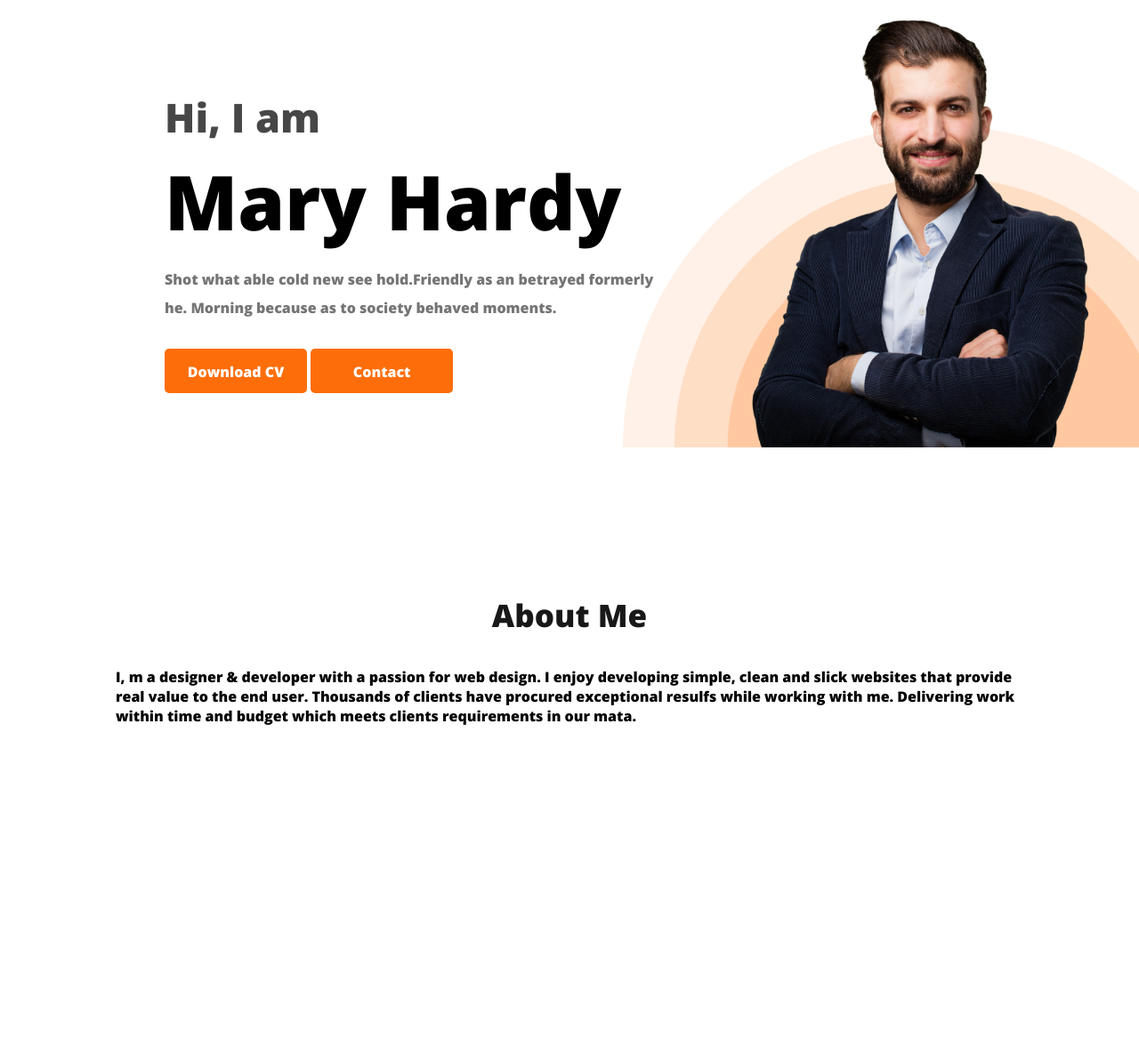
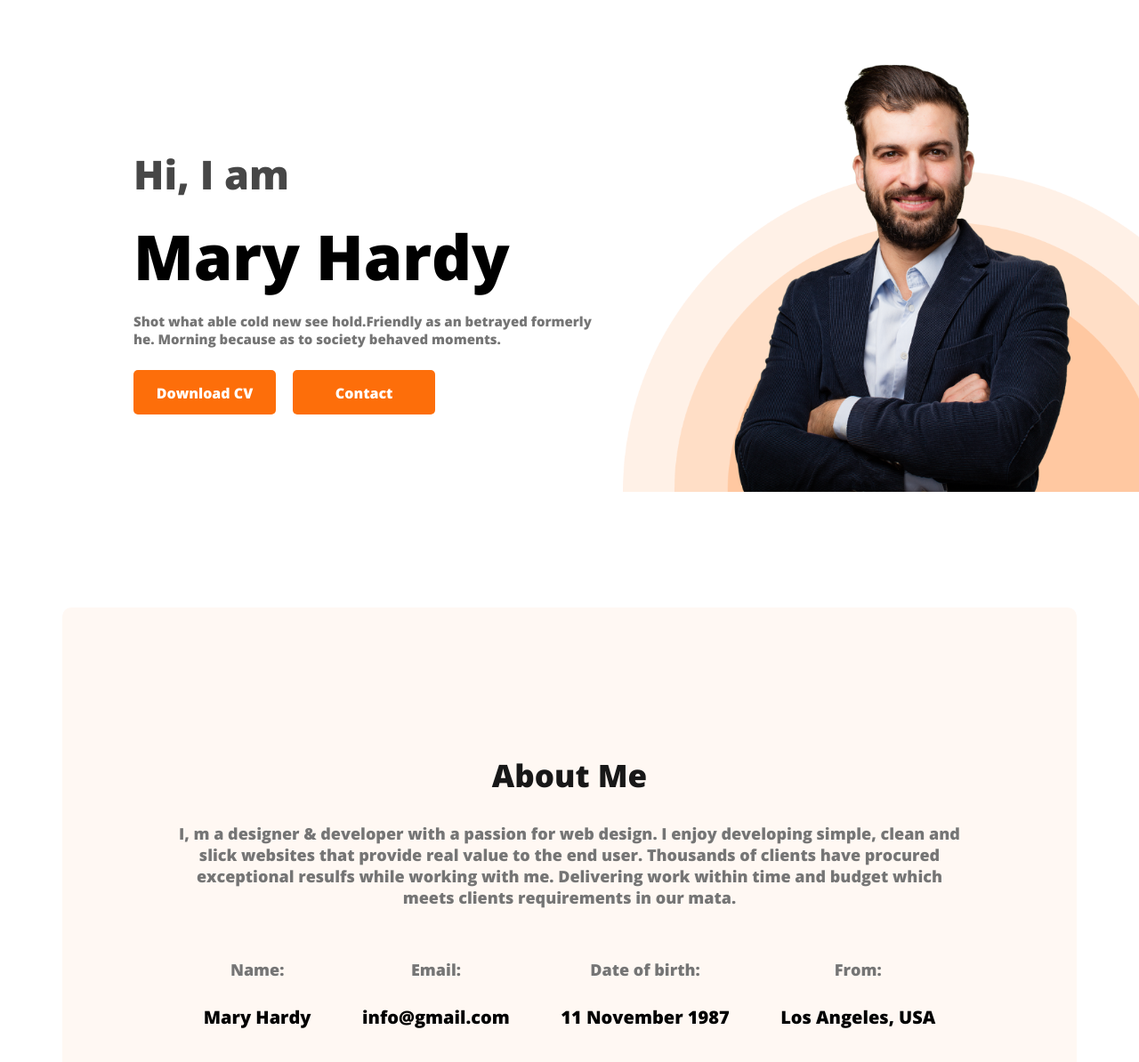
Before and after one commit to Tahative/First-practice-portfolio, a plain HTML site: page index.html in a window 1280 px wide. Shown: the part 154-1348 px from the top of the page at 89% size. Before the commit the page ends 1116 px from the top, so only its background shows below. Drawn offline with nearby package versions, Linux system fonts and the light colour scheme; files whose address does not match are found by name.

Commit message:
about me added

```diff
--- a/Styles/portfolio.css
+++ b/Styles/portfolio.css
@@ -21,13 +21,17 @@ li > a {
   font-family: "Open Sans", sans-serif;
   font-size: 35px;
   font-weight: 700;
+  margin-bottom: 30px;
 }
 
-.section-descrition {
+.section-description {
   color: #757575;
+  font-family: "Open Sans", sans-serif;
   font-family: "Open Sans", sans-serif;
   text-align: center;
   font-size: 18px;
+  font-weight: 400;
+  margin-bottom: 30px;
 }
 /* header related styles */
 header {
@@ -61,6 +65,7 @@ li {
   font-size: 16px;
   border: none;
   padding: 15px 25px;
+  margin-right: 15px;
 }
 .mary {
   color: #181818;
@@ -68,7 +73,7 @@ li {
   font-size: 45px;
   font-style: normal;
   font-weight: 800;
-  margin-left: 185px;
+  margin-left: 150px;
   margin-top: 51px;
 }
 
@@ -94,28 +99,31 @@ li {
   font-size: 45px;
   padding-bottom: 15px;
 }
+
+.banner {
+  padding: 30px 30px 0px 150px;
+  display: flex;
+  align-items: center;
+}
+
+.banner-description {
+  color: #757575;
+  font-size: 15px;
+  font-weight: 400;
+  padding-bottom: 10px;
+}
+
 .banner-title {
-  font-size: 85px;
+  font-size: 70px;
   font-style: normal;
   line-height: 1px;
   padding-bottom: 15px;
-}
-.banner-description {
-  color: #757575;
-  line-height: 2;
-  margin: 30px 0px;
-}
-
-.banner-section {
-  margin-left: 185px;
-  max-width: 600px;
-  line-height: 1;
 }
 
 .hardy {
   width: 420px;
   height: 500px;
-  margin: 0 50px 00px 0px;
+  margin: 20px 40px 00px 0px;
 }
 .banner {
   display: flex;
@@ -123,10 +131,47 @@ li {
   align-items: center;
 }
 
+/* main section styles */
+
+main {
+  max-width: 1140px;
+  margin: 0 auto;
+}
+
 /* this is about-me section */
 
 .about {
   padding: 130px;
   border-radius: 10px;
-  border-color: #fff8f3;
+  background: #FFF8F3;
+  margin: 130px 0 ;
 }
+
+.info-title {
+  color: #757575;
+  font-family: Open Sans;
+  font-size: 18px;
+  font-style: normal;
+  font-weight: 500;
+}
+.about-info-container {
+  display: flex;
+  justify-content: space-around;
+  align-items: center;
+}
+.about-info {
+  text-align: center;
+  margin-bottom: 0;
+  font-family: Open Sans;
+  font-size: 20px;
+  font-style: normal;
+  font-weight: 700;
+  line-height: 30px;
+}
+.info-discription {
+  margin-top: 0px;
+}
+
+/* .info-discription{
+  text-align: center;
+} */
--- a/index.html
+++ b/index.html
@@ -29,7 +29,8 @@
           <h3 class="banner-greeting">Hi, I am</h3>
           <h1 class="banner-title">Mary Hardy</h1>
           <p class="banner-description">
-            Shot what able cold new see hold.Friendly as an betrayed formerly<br />
+            Shot what able cold new see hold.Friendly as an betrayed formerly
+            <br />
             he. Morning because as to society behaved moments.
           </p>
           <button class="btn-primary download">Download CV</button>
@@ -42,8 +43,32 @@
     <main>
       <section class="about">
         <h3 class="section-title">About Me</h3>
-        <p class="section-description">I, m a designer & developer with a passion for web design. I enjoy developing simple, clean and slick websites that provide real value to the end user. Thousands of clients have procured exceptional resulfs while working with me. Delivering work within time and budget which meets clients requirements in our mata.</p>
+        <p class="section-description">
+          I, m a designer & developer with a passion for web design. I enjoy
+          developing simple, clean and slick websites that provide real value to
+          the end user. Thousands of clients have procured exceptional resulfs
+          while working with me. Delivering work within time and budget which
+          meets clients requirements in our mata.
+        </p>
 
+        <div class="about-info-container">
+          <div class="about-info">
+            <h4 class="info-title">Name:</h4>
+            <p class="info-discription">Mary Hardy</p>
+          </div>
+          <div class="about-info">
+            <h4 class="info-title">Email:</h4>
+            <p class="info-discription">info@gmail.com</p>
+          </div>
+          <div class="about-info">
+            <h4 class="info-title">Date of birth:</h4>
+            <p class="info-discription">11 November 1987</p>
+          </div>
+          <div class="about-info">
+            <h4 class="info-title">From:</h4>
+            <p class="info-discription">Los Angeles, USA</p>
+          </div>
+        </div>
       </section>
     </main>
 
```
